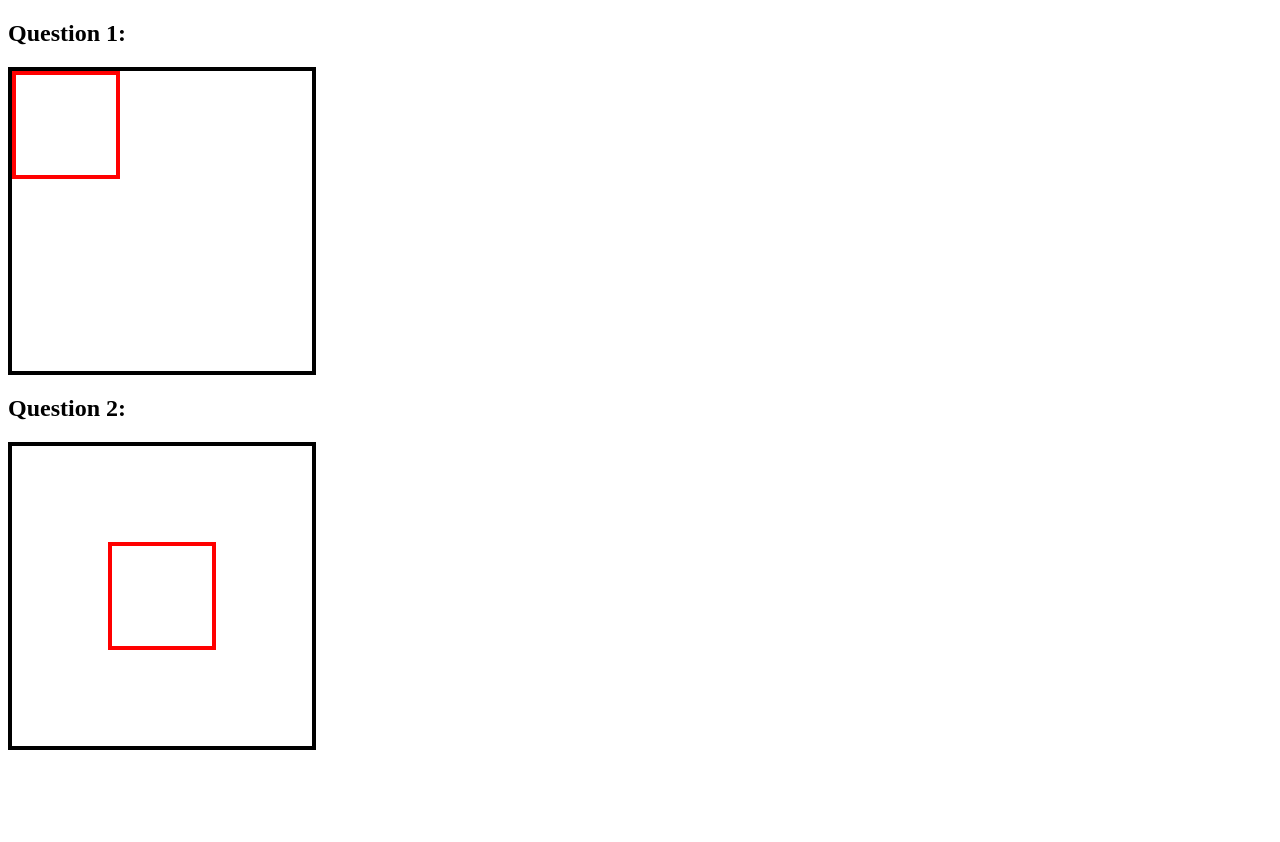
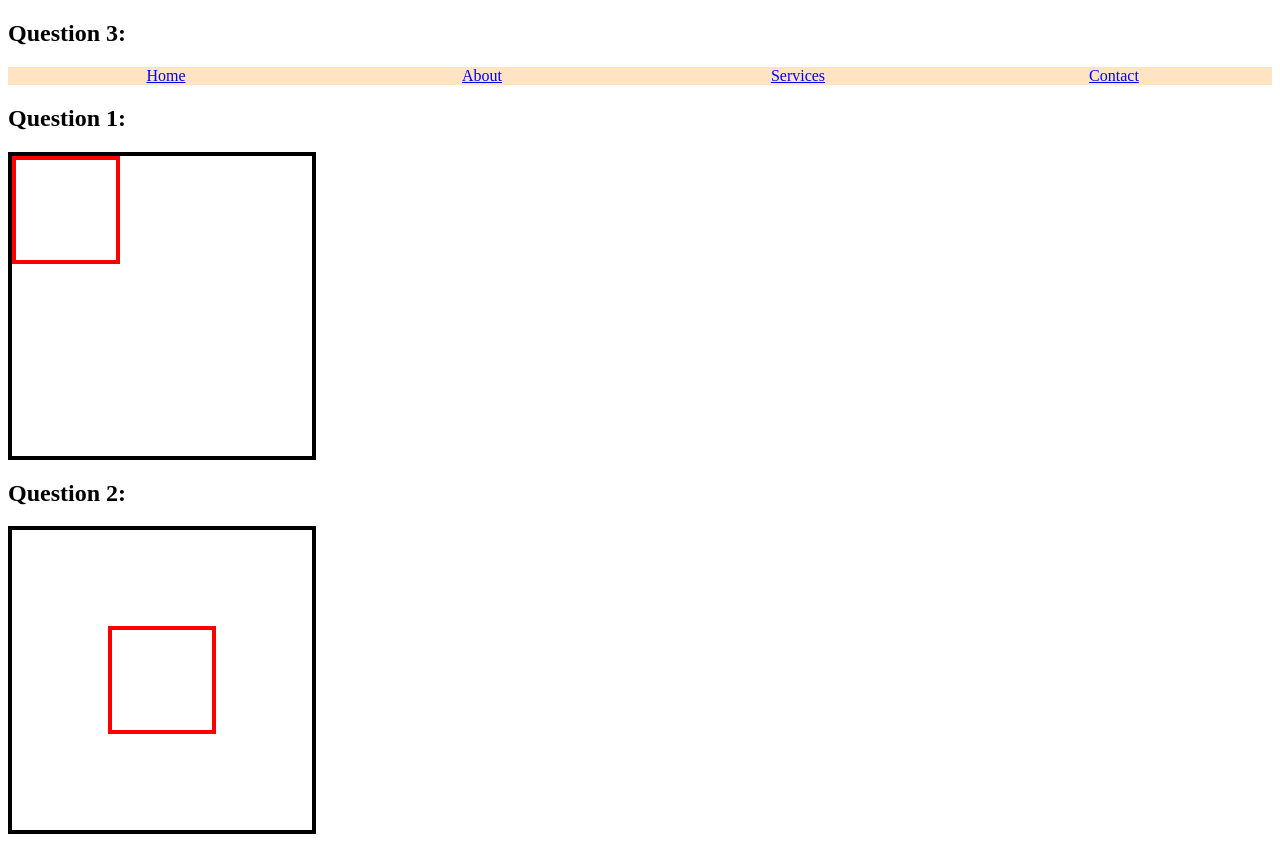
Before and after one commit to arushabind2005-star/Flexbox, a website: page index.html in a window 1280 px wide. Before the commit the page ends 800 px from the top, so only its background shows below. Drawn offline with Linux system fonts and the light colour scheme.

Commit message:
Added navbar

```diff
--- a/index.html
+++ b/index.html
@@ -13,6 +13,15 @@
   </head>
   <body>
     <main>
+      <h2>Question 3:</h2>
+      <nav class="navbar">
+        <a href="#">Home</a>
+        <a href="#">About</a>
+        <a href="#">Services</a>
+        <a href="#">Contact</a>
+      </nav>
+
+
       <h2>Question 1:</h2>
       <div class="container">
         <div class="box"></div>
@@ -22,6 +31,9 @@
       <div class="container2">
         <div class="box2"></div>
       </div>
+
+
+
     </main>
   </body>
 </html>
--- a/styles.css
+++ b/styles.css
@@ -26,3 +26,13 @@
     height: 100px;
     border: 4px solid red;
 }
+/* Q3 */
+.navbar{
+    display: flex;
+    flex-wrap: wrap;
+    background-color: bisque
+}
+.navbar a{
+    flex:1;
+    text-align: center;
+}
```
